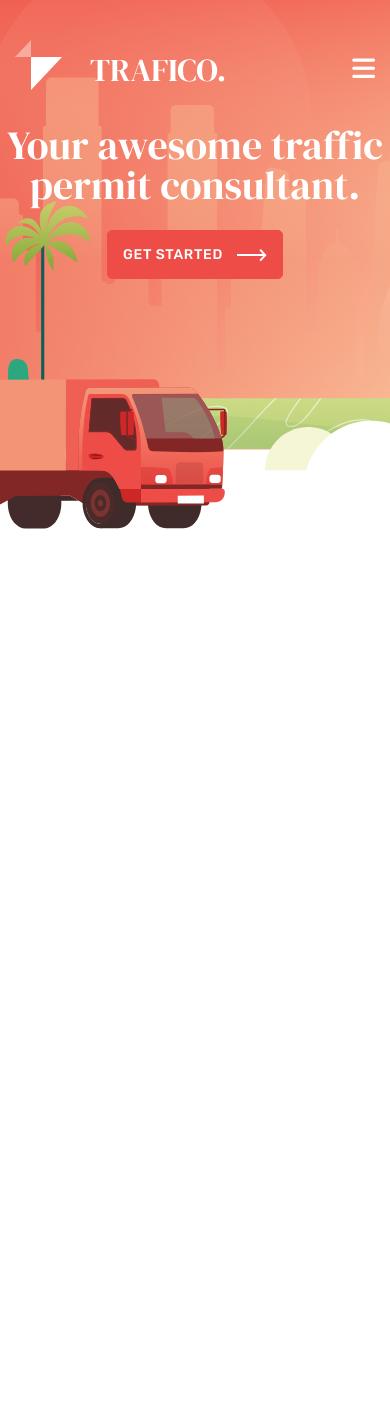
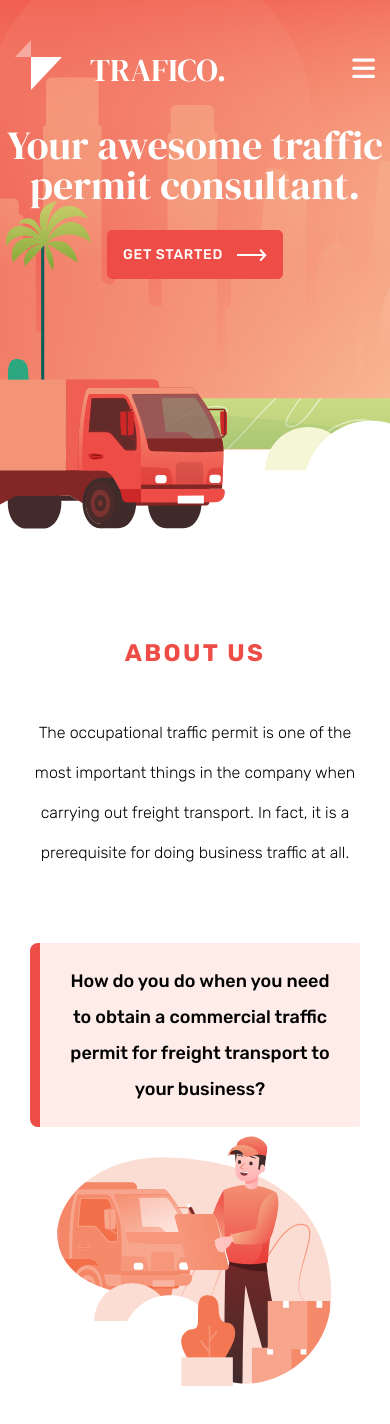
Before and after one commit to BMAWebDev/Traffico, a Vue app: page / in a window 390 px wide. Shown: the top 1424 px of the page. Before the commit the page ends 844 px from the top, so only its background shows below. Built offline with nearby package versions, Linux system fonts and the light colour scheme.

Commit message:
about us section full responsive

```diff
--- a/src/App.vue
+++ b/src/App.vue
@@ -35,6 +35,10 @@
     padding: 0;
   }
 
+  body {
+    overflow-x:hidden;
+  }
+
   a,
   a[href] {
     color: inherit;
--- /dev/null
+++ b/src/assets/css/about-us.css
@@ -0,0 +1,96 @@
+.about-us{
+  margin-top: 100px;
+  margin-bottom: 165px;
+}
+
+.about-us .master-container{
+  display: flex;
+  margin: 0 220px;
+}
+
+.about-us .master-container .disk{
+  width: 50%;
+}
+
+.about-us .left-content{
+  padding-top: 70px;
+}
+
+.about-us .master-container .left-content h2.section-title{
+  font: 24px Rubik;
+  font-weight: 700;
+  line-height: 40px;
+  letter-spacing: 0.1em;
+  text-transform: uppercase;
+  color: #EE4D47;
+  margin-bottom: 40px;
+}
+
+.about-us .master-container .left-content p.section-description{
+  font: 18px Rubik;
+  font-weight: 300;
+  line-height: 40px;
+  max-width: 470px;
+  margin-bottom: 70px;
+}
+
+.about-us .master-container .left-content .question-container{
+  background: #FCDDD490;
+  border-left: 10px solid #ED4D47;
+  border-radius: 8px 2px 2px 8px;
+}
+
+.about-us .master-container .left-content .question-container p.question-text{
+  font: 24px Rubik;
+  font-weight: 500;
+  line-height: 36px;
+  padding: 30px 55px;
+}
+
+.about-us .master-container .right-content img{
+  width: 100%;
+  display: flex;
+  align-items: center;
+}
+
+@media screen and (max-width: 1200px){
+  .about-us .master-container{
+    flex-direction: column;
+  }
+
+  .about-us .master-container .disk{
+    width: 100%;
+    text-align: center;
+  }
+
+  .about-us .master-container .left-content p.section-description{
+    margin: 0 auto 70px;
+  }
+}
+
+@media screen and (max-width: 1000px){
+  .about-us .master-container{
+    margin: 0 100px;
+  }
+}
+
+@media screen and (max-width: 768px){
+  .about-us .master-container{
+    margin: 0 30px;
+  }
+}
+
+@media screen and (max-width: 500px){
+  .about-us .left-content{
+    padding-top: 0;
+  }
+
+  .about-us .master-container .left-content p.section-description{
+    font-size: 16px;
+  }
+
+  .about-us .master-container .left-content .question-container p.question-text{
+    font-size: 18px;
+    padding: 20px 25px;
+  }
+}
--- a/src/components/Home/AboutUs.vue
+++ b/src/components/Home/AboutUs.vue
@@ -1,11 +1,36 @@
 <template>
   <section class="about-us">
-
+    <div class="master-container">
+      <div class="disk left-content">
+        <div class="text-container">
+          <h2 class="section-title">About us</h2>
+          <p class="section-description">
+            The occupational traffic permit is one of the most important things in the company when carrying out freight transport. In fact, it is a prerequisite for doing business traffic at all.
+          </p>
+        </div>
+        <div class="question-container">
+          <p class="question-text">
+            How do you do when you need to obtain a commercial traffic permit for freight transport to your business?
+          </p>
+        </div>
+      </div>
+      <div class="disk right-content">
+        <img class="about-us-delivery" src="@/assets/img/about-us-delivery.svg" alt="">
+      </div>
+    </div>
   </section>
 </template>
 
 <script>
+  import '@/assets/css/about-us.css'
+  import gsap from 'gsap'
+
   export default {
-
+    mounted() {
+      gsap.from('.about-us-delivery', {
+        duration: 3,
+        x: 1500
+      })
+    },
   }
 </script>
```
Also changed, not shown: src/assets/img/about-us-delivery.svg (added).
